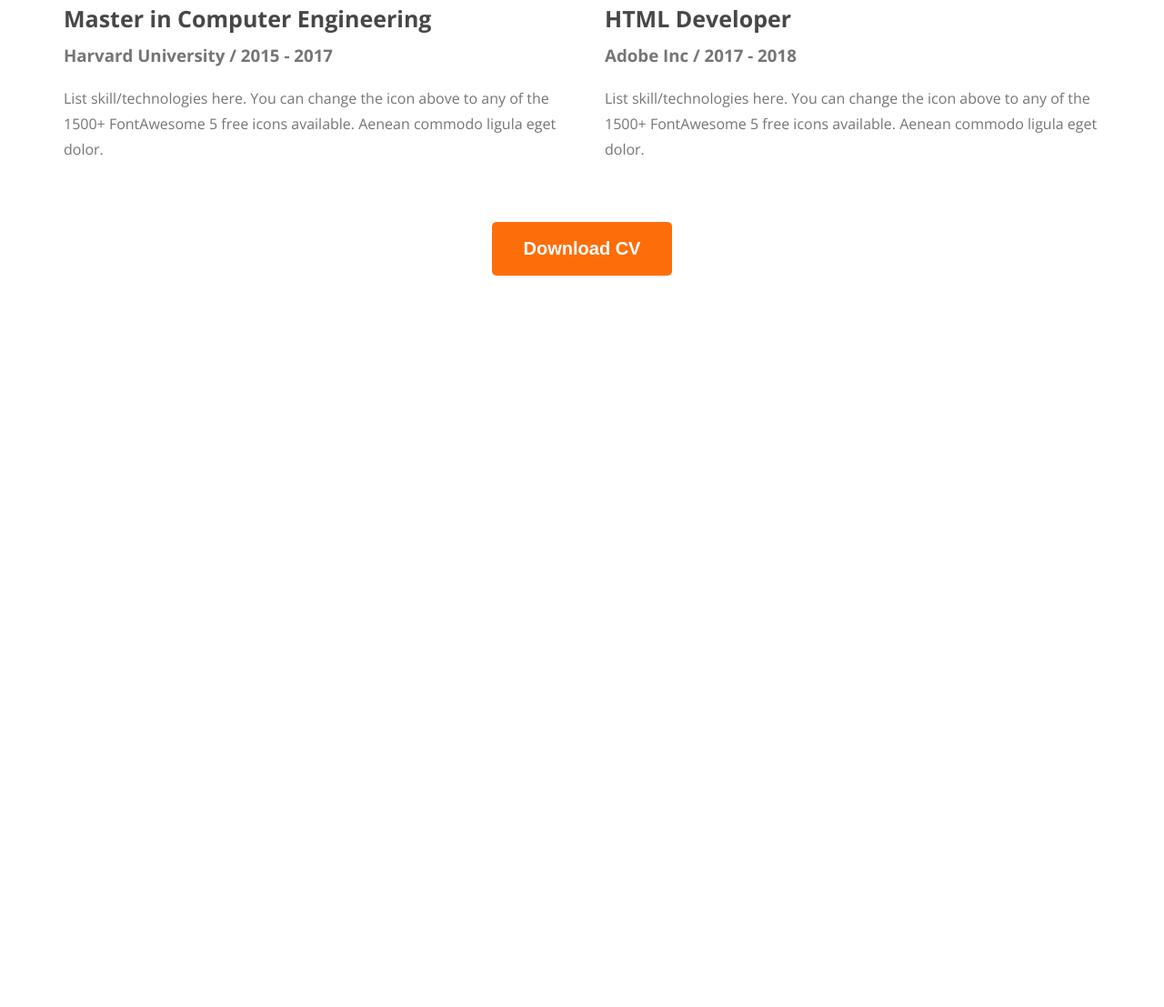
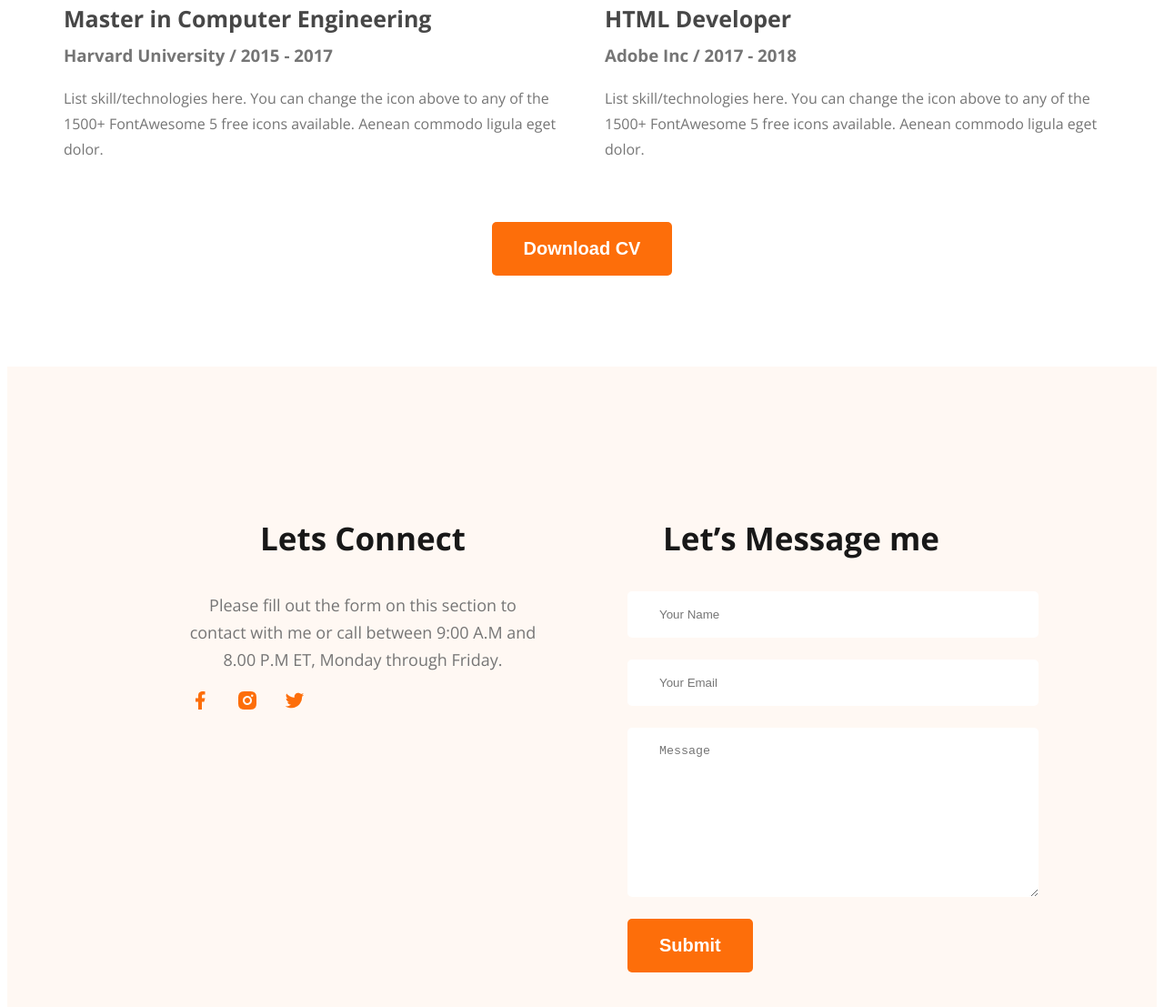
Before and after one commit to sydur6306/simple-website, a plain HTML site: page index.html in a window 1280 px wide. Shown: the part 3069-4176 px from the top of the page at 91% size. Before the commit the page ends 3380 px from the top, so only its background shows below. Drawn offline with nearby package versions, Linux system fonts and the light colour scheme; files whose address does not match are found by name.

Commit message:
Completed Website

```diff
--- a/css/style.css
+++ b/css/style.css
@@ -178,3 +178,29 @@ main section {
   text-align: center;
   margin-top: 50px;
 }
+/* footer */
+footer {
+  display: flex;
+  background: #fff8f3;
+  padding: 130px 200px;
+  margin-top: 100px;
+  gap: 100px;
+}
+.footer-column {
+  width: 50%;
+}
+.contact input[type="text"],
+input[type="email"],
+textarea {
+  display: block;
+  margin-bottom: 24px;
+  color: #757575;
+  padding: 18px 35px;
+  border: 0;
+  border-radius: 5px;
+  background: #fff;
+  width: 100%;
+}
+.social-links a {
+  margin-right: 24px;
+}
--- a/index.html
+++ b/index.html
@@ -193,8 +193,6 @@
               </p>
               </div>
             </div>
-
-
           </div>
         </div>
         <div class="download-cv">
@@ -202,5 +200,25 @@
         </div>
       </section>
     </main>
+<footer>
+  <div class="footer-column">
+    <h3 class="section-title">Lets Connect</h3>
+    <p class="section-description">Please fill out the form on this section to contact with me or call between 9:00 A.M and 8.00 P.M ET, Monday through Friday.</p>
+    <div class="social-links">
+      <a href=""><img src="images/icons/facebook.png" alt=""></a>
+      <a href=""><img src="images/icons/insta.png" alt=""></a>
+      <a href=""><img src="images/icons/twitter.png" alt=""></a>
+    </div>
+  </div>
+  <div class="footer-column">
+    <h3 class="section-title">Let’s Message me</h3>
+    <form action=""class="contact">
+      <input type="text"placeholder="Your Name">
+      <input type="email"placeholder="Your Email">
+      <textarea placeholder="Message"cols="30"rows="10" name="" id=""></textarea>
+      <input type="submit"value="Submit"class="btn-primary">
+    </form>
+  </div>
+</footer>
   </body>
 </html>
```
